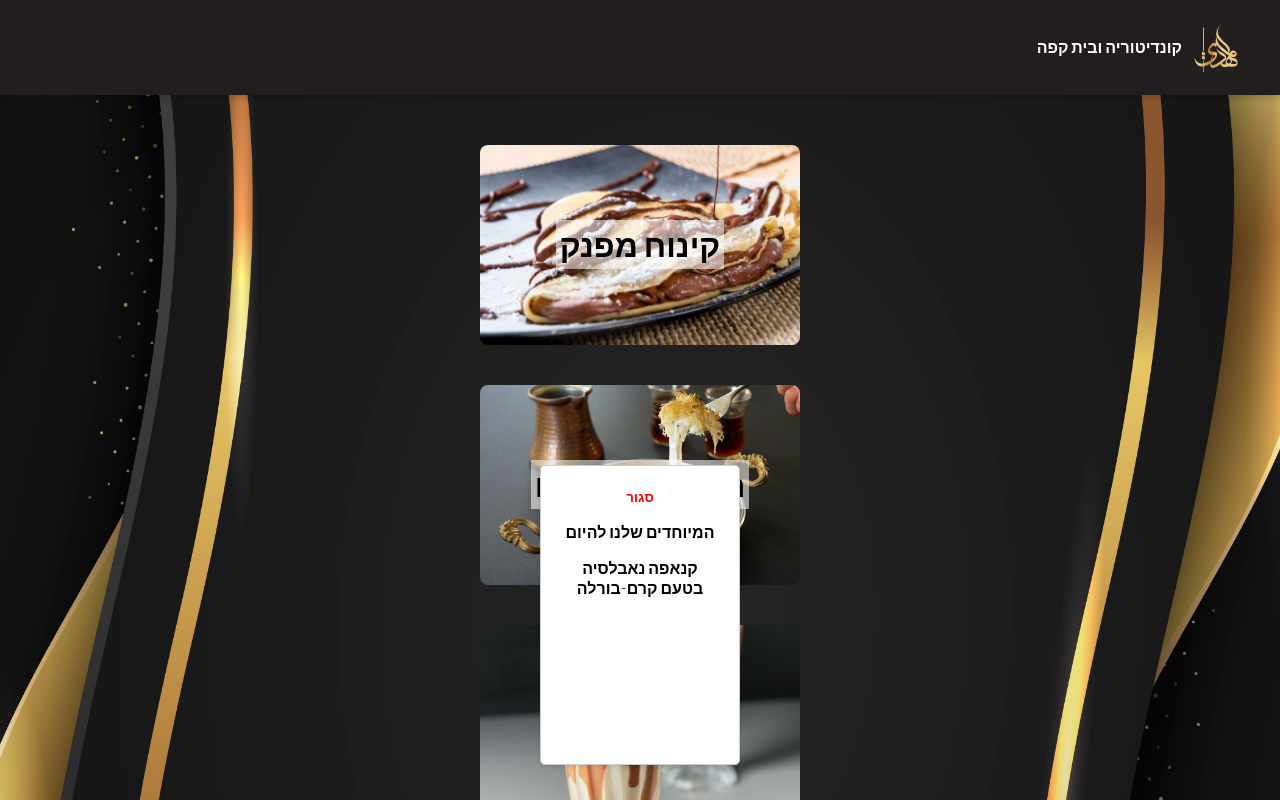
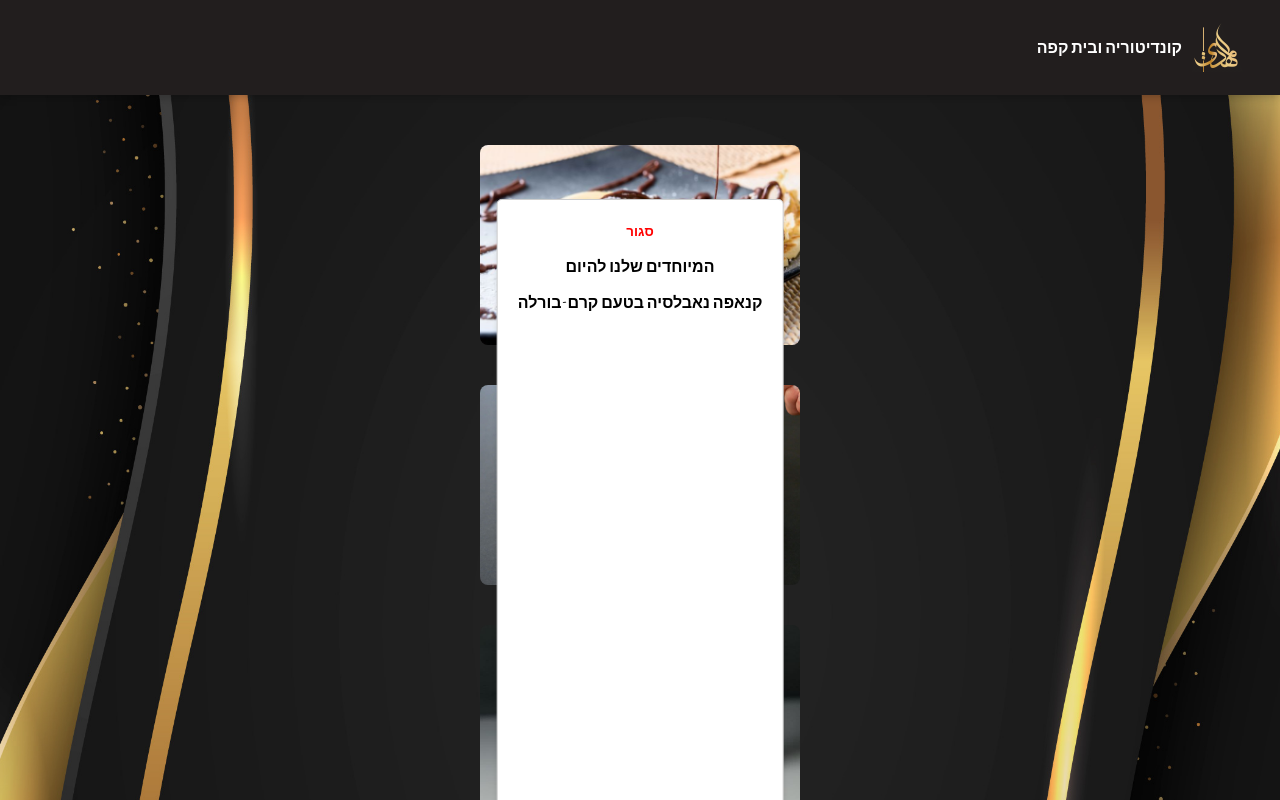
Before and after one commit to RaafatMarzuq/Al-Mahdi-Sweets, a React (Create React App) app: page / in a window 1280 px wide. Shown: the top 800 px of the page. Built offline with nearby package versions, Linux system fonts and the light colour scheme.

Commit message:
adding pop up message

```diff
--- a/src/components/PopUpMessage/popUpStyle.css
+++ b/src/components/PopUpMessage/popUpStyle.css
@@ -3,8 +3,7 @@
     position: absolute;
     top: 50%;
     left: 50%;
-    height: 300px;
-    width: 200px;
+    height: 80%;
     transform: translate(-50%, -50%);
     background-color: white;
     padding: 20px;
```
